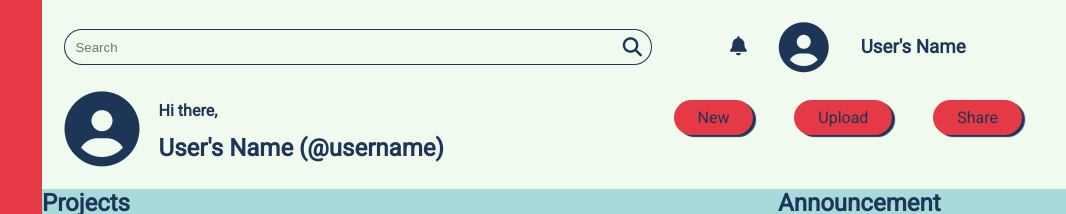
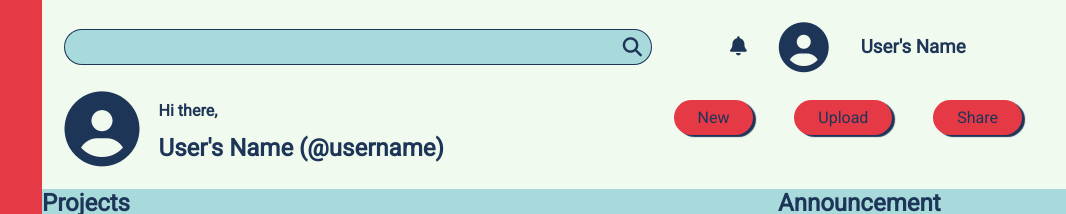
Before and after one commit to berkaysson/Admin-Dashboard, a plain HTML site: page index.html in a window 1280 px wide. Shown: the top 214 px of the page, 214-1280 px from the left. Drawn offline with Linux system fonts and the light colour scheme.

Commit message:
search bar style editted.

```diff
--- a/index.html
+++ b/index.html
@@ -28,7 +28,7 @@
     </nav>
     <header>
         <div class="search-bar">
-            <input type="text" placeholder="Search">
+            <input type="text">
             <button class="search-btn" type="submit"><i class="fa-solid fa-magnifying-glass"></i></button>
         </div>
         <div id="profile-info">
@@ -48,7 +48,6 @@
             <button class="btn">Upload</button>
             <button class="btn">Share</button>
         </div>
-
     </header>
     <section>
         <h2>Projects</h2>
--- a/style.css
+++ b/style.css
@@ -195,14 +195,18 @@ work on, button should move, not shadow
     border: 1px solid var(--dark-blue);
     border-radius: 20px 0 0 20px;
     border-right: none;
-    padding: 10px;
+    padding: 10px 20px;
     height: 36px;
     outline: none;
-    background-color: var(--main-color);
     width: 100%;
+    background-color: var(--backgorund-color);
+    color: var(--dark-blue);
+    transition: 0.2s;
+    transition-timing-function:ease-in;
 }
 
-.search-bar>input:focus + .search-btn{
+.search-bar>input:focus, .search-bar>input:focus + .search-btn{
+    border-color: var(--secondary-color);
     color: var(--secondary-color);
 }
 
@@ -214,8 +218,9 @@ work on, button should move, not shadow
     border-left: none;
     border-radius: 0 20px 20px 0;
     text-align: center;
-    transition: color 0.5s;
-    transition-timing-function:ease-out;
+    transition: 0.2s;
+    transition-timing-function:ease;
+    background-color: var(--backgorund-color);
 }
 
 .avatar-sl i {
```
